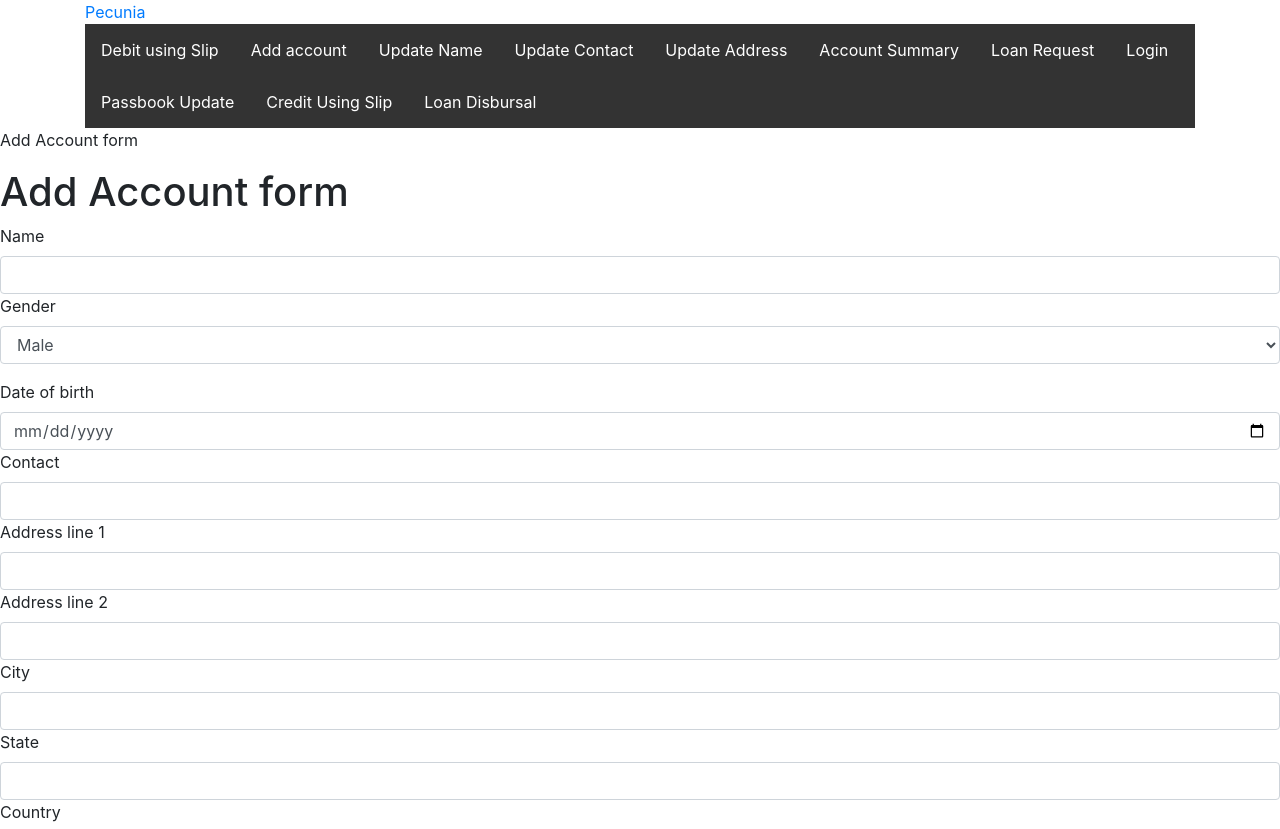
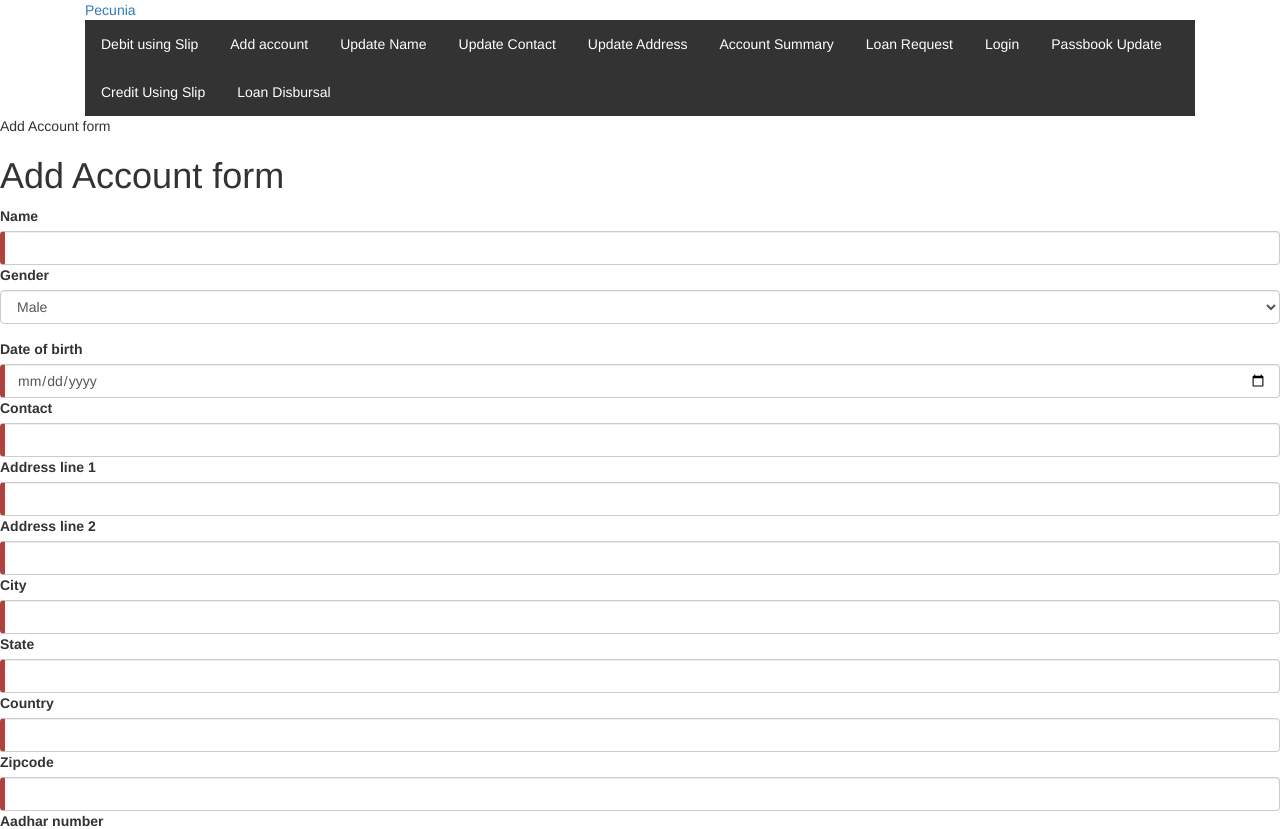
Before and after one commit to CapgeminiBFSI2019/pecunia-client, an Angular app: page /account/add-account in a window 1280 px wide. Shown: the top 829 px of the page. Built offline with nearby package versions, Linux system fonts and the light colour scheme.

Commit message:
css added!

```diff
--- a/src/app/account/add-account/add-account.component.css
+++ b/src/app/account/add-account/add-account.component.css
@@ -0,0 +1,19 @@
+@import url('https://unpkg.com/bootstrap@3.3.7/dist/css/bootstrap.min.css');
+
+.ng-valid[required],
+.ng-valid.required {
+    border-left: 5px solid #42A948;
+    /* green */
+}
+
+.ng-invalid:not(form) {
+    border-left: 5px solid #a94442;
+    /* red */
+}
+
+
+textarea {
+    outline: none !important;
+    box-shadow: none !important;
+    border: 1px solid #ccc !important;
+}
```
